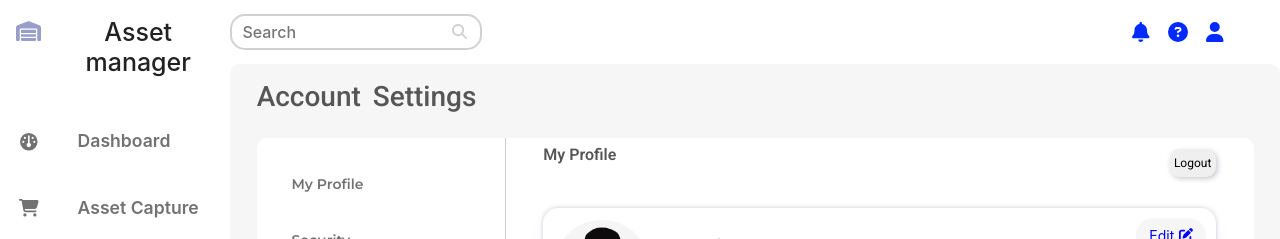
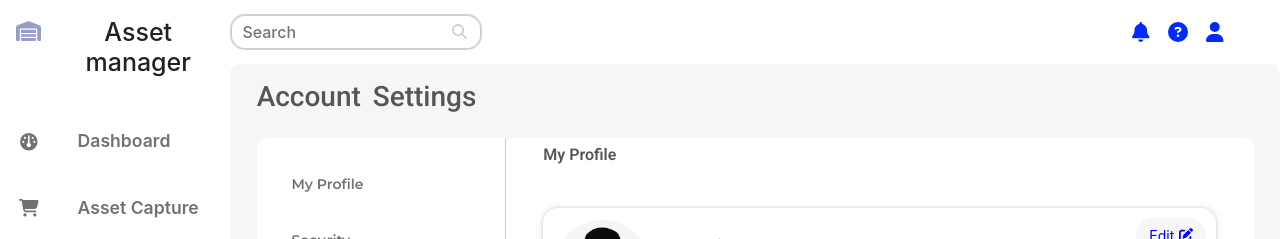
Before and after one commit to AnujNdas/Asset-manager-new, a React (Create React App) app in the folder frontend/: page /Setting/Profile in a window 1280 px wide. Shown: the top 239 px of the page. Built offline with nearby package versions, Linux system fonts and the light colour scheme; no server answers; sample sign-in values are in the browser's storage.

Commit message:
Update MyProfile.jsx

```diff
--- a/frontend/src/Inner_sections/MyProfile.jsx
+++ b/frontend/src/Inner_sections/MyProfile.jsx
@@ -6,15 +6,6 @@ import { useNavigate } from 'react-router-dom';
 const MyProfile = () => {
   const [userData, setUserData] = useState(null);
   const navigate = useNavigate();
-
-  const handleLogout = () => {
-    localStorage.removeItem("token");
-    localStorage.removeItem("username");
-    // Reset the userData state as well
-    setUserData(null);
-    // Redirect to the login page
-    navigate("/User/Login");
-  };
 
   useEffect(() => {
     const fetchUserData = async () => {
@@ -53,9 +44,6 @@ const MyProfile = () => {
     <div className="Profile-container">
       <div className="Profile-heading">
         <p>My Profile</p>
-        <button className="logout-btn" onClick={handleLogout}>
-          Logout
-        </button>
       </div>
       <div className="personal-Profile">
         <div className="boxes-1">
```
